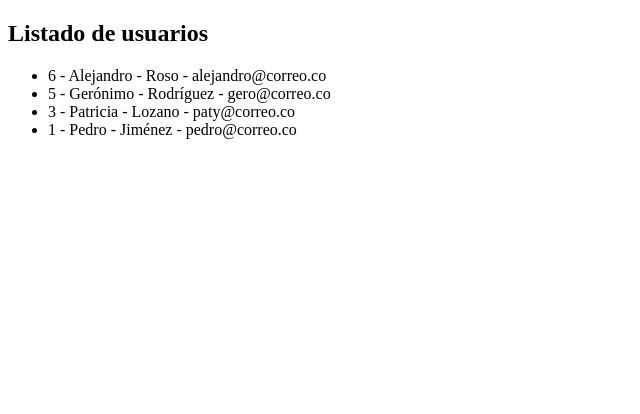
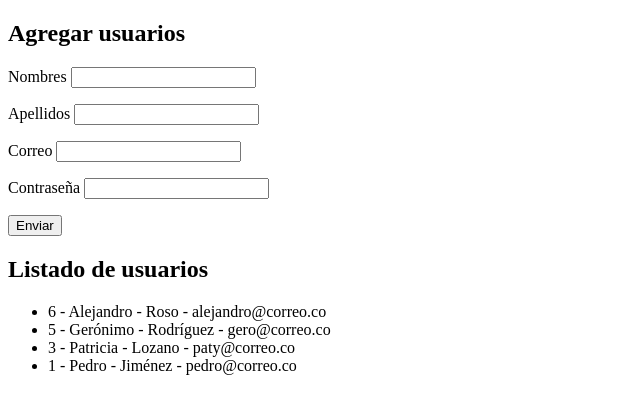
Before and after one commit to jcarlosj/Learning-Symfony3-MVC-POO-PHP-Nativo, a PHP site: page / in a window 1280 px wide. Shown: the top 414 px of the page, without its empty margins (0-640 px from the left). Run offline with PHP 8.4, Linux system fonts and the light colour scheme; data comes from the database, SQL or seed files in the repository.

Commit message:
Agrega formulario lo redirecciona al método 'create' del Controlador de su Entidad haciendo uso de un 'Helper'

```diff
--- a/controllers/UserController.php
+++ b/controllers/UserController.php
@@ -20,10 +20,16 @@
         'user/index',     # Nombre de la vista
         array(
           'all_users' => $all_users
-)      );
+        )
+      );
     }
 
-    # Method: Inicial
+    public function create() {
+      # TEST:
+      echo 'Saludos desde el método <b>[create]</b> desde el <b>UserController</b>';
+    }
+
+    # Method: Ejemplo
     public function hello() {
       echo 'Saludos desde el método <b>[hello]</b> desde el <b>UserController</b>';
 
--- a/core/ControllerBase.php
+++ b/core/ControllerBase.php
@@ -16,6 +16,7 @@
       foreach ( glob( 'models/*.php' ) as $file ) {
         require_once $file;
       }
+
     }
 
     # Method: Despliega la Vista
@@ -28,6 +29,10 @@
         }
       }
 
+      # Implementa Helpers
+      require_once 'core/Helpers.php';
+      $helper = new Helpers();
+
       require_once 'views/' .$view. '.php';     # Lanza la vista
     }
 
--- /dev/null
+++ b/core/Helpers.php
@@ -0,0 +1,11 @@
+<?php
+  class Helpers {
+    # Atributos
+
+    # Method: Genera URL
+    public function url( $controller = DEFAULT_CONTROLLER, $action = DEFAULT_METHOD ) {
+      return 'index.php?controller=' .$controller. '&action=' .$action;
+    }
+
+  }
+?>
--- a/views/user/index.php
+++ b/views/user/index.php
@@ -5,6 +5,28 @@
     <title>MVC POO PHP Nativo</title>
   </head>
   <body>
+    <h2>Agregar usuarios</h2>
+      <form class="" action="<?php echo $helper -> url( 'user', 'create' ); ?>" method="post">
+        <p>
+          <label for="">Nombres</label>
+          <input type="text" name="nombres" value="" />
+        </p>
+        <p>
+          <label for="">Apellidos</label>
+          <input type="text" name="apellidos" value="" />
+        </p>
+        <p>
+          <label for="">Correo</label>
+          <input type="text" name="email" value="" />
+        </p>
+        <p>
+          <label for="">Contraseña</label>
+          <input type="text" name="claves" value="" />
+        </p>
+        <p>
+          <button type="submit" name="button">Enviar</button>
+        </p>
+      </form>
     <h2>Listado de usuarios</h2>
     <ul>
       <?php foreach ( $all_users as $key => $user ) : ?>
```
